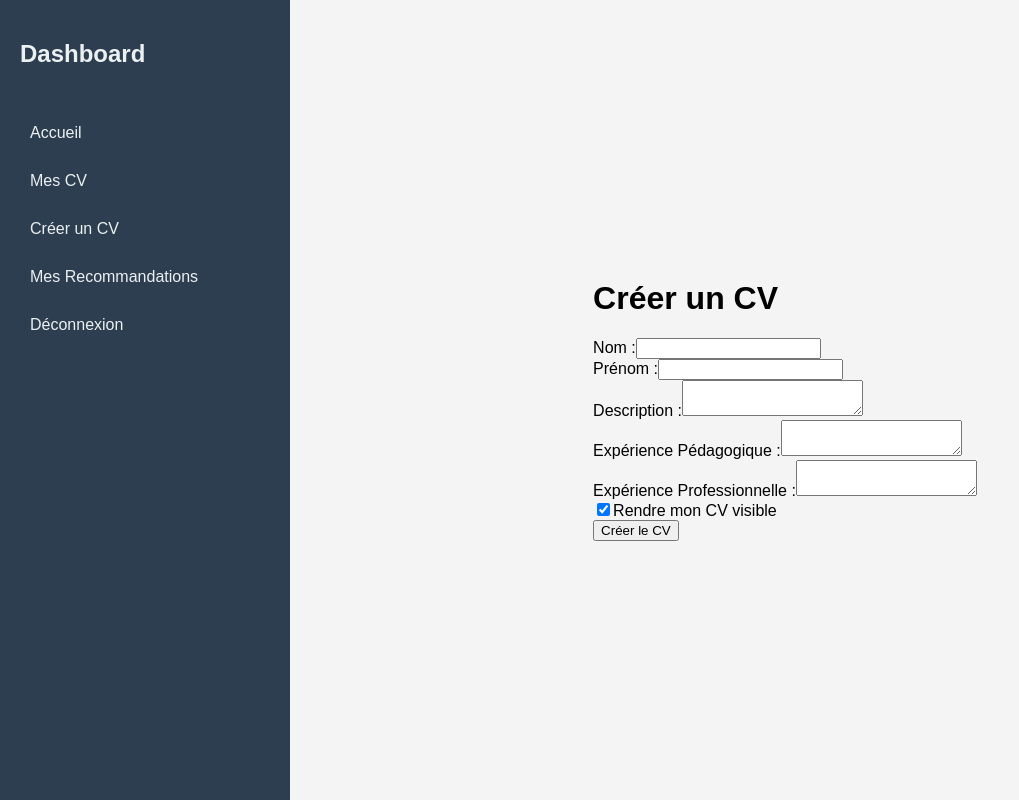
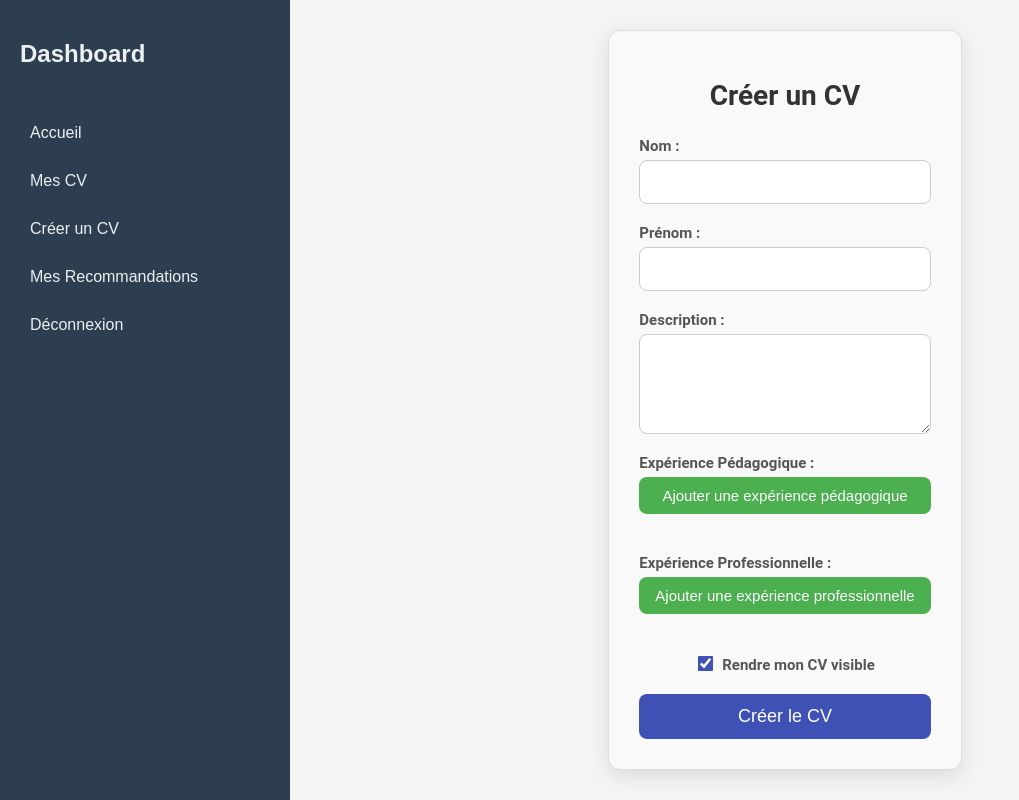
Before and after one commit to lucastreille/CV-TECH-FRONT, a React (Create React App) app: page /dashboard/create-cv in a window 1280 px wide. Shown: the whole page, without its empty margins (0-1019 px from the left). Built offline with nearby package versions, Linux system fonts and the light colour scheme; sample sign-in values are in the browser's storage.

Commit message:
liste experiences CV
update api.jsx

resolve conflit

resolve conflit

```diff
--- /dev/null
+++ b/src/css/CreateCv.css
@@ -0,0 +1,169 @@
+/* Conteneur principal */
+.create-cv-container {
+    max-width: 600px;
+    margin: 50px auto;
+    padding: 30px;
+    background-color: #f9f9f9;
+    box-shadow: 0 6px 20px rgba(0, 0, 0, 0.1);
+    border-radius: 12px;
+    font-family: "Roboto", Arial, sans-serif;
+    border: 1px solid #ddd;
+  }
+
+  /* Titre */
+  .create-cv-title {
+    text-align: center;
+    font-size: 28px;
+    font-weight: bold;
+    color: #333;
+    margin-bottom: 25px;
+  }
+
+  /* Gestion des erreurs */
+  .create-cv-error {
+    color: #e63946;
+    background-color: #fdecec;
+    padding: 10px;
+    border: 1px solid #e63946;
+    border-radius: 8px;
+    margin-bottom: 20px;
+    text-align: center;
+  }
+
+  /* Formulaire */
+  .create-cv-form {
+    display: flex;
+    flex-direction: column;
+    gap: 20px;
+  }
+
+  /* Groupe de champs de formulaire */
+  .form-group {
+    display: flex;
+    flex-direction: column;
+    gap: 5px;
+  }
+
+  .form-label {
+    font-weight: bold;
+    font-size: 15px;
+    color: #555;
+  }
+
+  /* Input et textarea */
+  .form-input,
+  .form-textarea {
+    width: 100%;
+    padding: 12px 14px;
+    font-size: 16px;
+    color: #333;
+    border: 1px solid #ccc;
+    border-radius: 8px;
+    box-sizing: border-box;
+    outline: none;
+    transition: border-color 0.3s, box-shadow 0.3s;
+  }
+
+  .form-input:focus,
+  .form-textarea:focus {
+    border-color: #5c6bc0;
+    box-shadow: 0 0 5px rgba(92, 107, 192, 0.4);
+  }
+
+  /* Textarea spécifique */
+  .form-textarea {
+    min-height: 100px;
+    resize: vertical;
+  }
+
+  /* Gestion des sections d'expérience */
+  .experience-section {
+    margin-bottom: 20px;
+  }
+
+  .experience-item {
+    display: flex;
+    align-items: center;
+    gap: 10px;
+  }
+
+  .experience-item .form-input {
+    flex: 1;
+  }
+
+  /* Boutons */
+  .btn {
+    padding: 10px 16px;
+    border: none;
+    border-radius: 8px;
+    cursor: pointer;
+    font-size: 15px;
+    transition: background-color 0.3s, transform 0.2s;
+  }
+
+  .btn-add {
+    background-color: #4caf50;
+    color: white;
+  }
+
+  .btn-remove {
+    background-color: #f44336;
+    color: white;
+  }
+
+  .btn-submit {
+    width: 100%;
+    background-color: #3f51b5;
+    color: white;
+    font-size: 18px;
+    padding: 12px;
+    border-radius: 8px;
+  }
+
+  .btn-submit:disabled {
+    background-color: #b0bec5;
+    cursor: not-allowed;
+  }
+
+  .btn:hover {
+    transform: scale(1.03);
+  }
+
+  .btn-add:hover {
+    background-color: #43a047;
+  }
+
+  .btn-remove:hover {
+    background-color: #e53935;
+  }
+
+  .btn-submit:hover {
+    background-color: #3949ab;
+  }
+
+  .checkbox-group {
+    display: flex;
+    align-items: center;
+  }
+
+  .form-checkbox {
+    margin-right: 10px;
+    transform: scale(1.2);
+    accent-color: #3f51b5;
+  }
+
+  /* Animation */
+  @keyframes fadeIn {
+    from {
+      opacity: 0;
+      transform: translateY(-10px);
+    }
+    to {
+      opacity: 1;
+      transform: translateY(0);
+    }
+  }
+
+  .create-cv-container {
+    animation: fadeIn 0.5s ease-in-out;
+  }
--- a/src/pages/CreateCv.jsx
+++ b/src/pages/CreateCv.jsx
@@ -1,13 +1,14 @@
 import React, { useEffect, useState } from "react";
 import { useNavigate } from "react-router-dom";
 import api from "../api/api";
+import "../css/CreateCv.css";
 
 const CreateCv = () => {
   const [nom, setNom] = useState("");
   const [prenom, setPrenom] = useState("");
   const [description, setDescription] = useState("");
-  const [experiencePedagogique, setExperiencePedagogique] = useState("");
-  const [experiencePro, setExperiencePro] = useState("");
+  const [experiencePedagogique, setExperiencePedagogique] = useState([]);
+  const [experiencePro, setExperiencePro] = useState([]);
   const [isVisible, setIsVisible] = useState(true);
   const [error, setError] = useState(null);
   const [isSubmitting, setIsSubmitting] = useState(false);
@@ -15,21 +16,45 @@ const CreateCv = () => {
 
   const token = localStorage.getItem("authToken");
 
+  const handleAddExperiencePedagogique = () => {
+    setExperiencePedagogique([...experiencePedagogique, ""]);
+  };
+
+  const handleChangeExperiencePedagogique = (index, value) => {
+    const updatedExperiences = [...experiencePedagogique];
+    updatedExperiences[index] = value;
+    setExperiencePedagogique(updatedExperiences);
+  };
+
+  const handleRemoveExperiencePedagogique = (index) => {
+    const updatedExperiences = experiencePedagogique.filter(
+      (_, i) => i !== index
+    );
+    setExperiencePedagogique(updatedExperiences);
+  };
+
+  const handleChangeExperiencePro = (index, value) => {
+    const updatedExperiences = [...experiencePro];
+    updatedExperiences[index] = value;
+    setExperiencePro(updatedExperiences);
+  };
+
+  const handleRemoveExperiencePro = (index) => {
+    const updatedExperiences = experiencePro.filter((_, i) => i !== index);
+    setExperiencePro(updatedExperiences);
+  };
 
   useEffect(() => {
-
     if (!token) {
       navigate("/");
     }
 
-  // eslint-disable-next-line react-hooks/exhaustive-deps
+    // eslint-disable-next-line react-hooks/exhaustive-deps
   }, []);
 
   const handleSubmit = async (e) => {
-
     e.preventDefault();
     setIsSubmitting(true);
-
 
     try {
       await api.post(
@@ -51,45 +76,57 @@ const CreateCv = () => {
 
       navigate("/");
     } catch (err) {
-      setError("Erreur lors de la création du CV : " + (err.response?.data?.message || err.message));
+      setError(
+        "Erreur lors de la création du CV : " +
+          (err.response?.data?.message || err.message)
+      );
     }
 
     setIsSubmitting(false);
   };
 
   return (
-    <div>
-      <h1>Créer un CV</h1>
+    <div className="create-cv-container">
+      <h1 className="create-cv-title">Créer un CV</h1>
 
-      {error && <div className="error">{error}</div>}
+      {error && <div className="create-cv-error">{error}</div>}
 
-      <form onSubmit={handleSubmit}>
-        <div>
-          <label htmlFor="nom">Nom :</label>
+      <form onSubmit={handleSubmit} className="create-cv-form">
+        <div className="form-group">
+          <label htmlFor="nom" className="form-label">
+            Nom :
+          </label>
           <input
             type="text"
             id="nom"
+            className="form-input"
             value={nom}
             onChange={(e) => setNom(e.target.value)}
             required
           />
         </div>
 
-        <div>
-          <label htmlFor="prenom">Prénom :</label>
+        <div className="form-group">
+          <label htmlFor="prenom" className="form-label">
+            Prénom :
+          </label>
           <input
             type="text"
             id="prenom"
+            className="form-input"
             value={prenom}
             onChange={(e) => setPrenom(e.target.value)}
             required
           />
         </div>
 
-        <div>
-          <label htmlFor="description">Description :</label>
+        <div className="form-group">
+          <label htmlFor="description" className="form-label">
+            Description :
+          </label>
           <textarea
             id="description"
+            className="form-textarea"
             value={description}
             onChange={(e) => setDescription(e.target.value)}
             required
@@ -97,30 +134,75 @@ const CreateCv = () => {
           />
         </div>
 
-        <div>
-          <label htmlFor="experiencePedagogique">Expérience Pédagogique :</label>
-          <textarea
-            id="experiencePedagogique"
-            value={experiencePedagogique}
-            onChange={(e) => setExperiencePedagogique(e.target.value)}
-            required
-          />
+        <div className="form-group experience-section">
+          <label className="form-label">Expérience Pédagogique :</label>
+          {experiencePedagogique.map((exp, index) => (
+            <div key={index} className="experience-item">
+              <input
+                type="text"
+                className="form-input"
+                value={exp}
+                onChange={(e) =>
+                  handleChangeExperiencePedagogique(index, e.target.value)
+                }
+                placeholder={`Expérience pédagogique ${index + 1}`}
+                required
+              />
+              <button
+                type="button"
+                className="btn btn-remove"
+                onClick={() => handleRemoveExperiencePedagogique(index)}
+              >
+                Supprimer
+              </button>
+            </div>
+          ))}
+          <button
+            type="button"
+            className="btn btn-add"
+            onClick={handleAddExperiencePedagogique}
+          >
+            Ajouter une expérience pédagogique
+          </button>
         </div>
 
-        <div>
-          <label htmlFor="experiencePro">Expérience Professionnelle :</label>
-          <textarea
-            id="experiencePro"
-            value={experiencePro}
-            onChange={(e) => setExperiencePro(e.target.value)}
-            required
-          />
+        <div className="form-group experience-section">
+          <label className="form-label">Expérience Professionnelle :</label>
+          {experiencePro.map((exp, index) => (
+            <div key={index} className="experience-item">
+              <input
+                type="text"
+                className="form-input"
+                value={exp}
+                onChange={(e) =>
+                  handleChangeExperiencePro(index, e.target.value)
+                }
+                placeholder={`Expérience professionnelle ${index + 1}`}
+                required
+              />
+              <button
+                type="button"
+                className="btn btn-remove"
+                onClick={() => handleRemoveExperiencePro(index)}
+              >
+                Supprimer
+              </button>
+            </div>
+          ))}
+          <button
+            type="button"
+            className="btn btn-add"
+            onClick={() => setExperiencePro([...experiencePro, ""])}
+          >
+            Ajouter une expérience professionnelle
+          </button>
         </div>
 
-        <div>
-          <label>
+        <div className="form-group checkbox-group">
+          <label className="form-label">
             <input
               type="checkbox"
+              className="form-checkbox"
               checked={isVisible}
               onChange={() => setIsVisible(!isVisible)}
             />
@@ -128,7 +210,11 @@ const CreateCv = () => {
           </label>
         </div>
 
-        <button type="submit" disabled={isSubmitting}>
+        <button
+          type="submit"
+          className="btn btn-submit"
+          disabled={isSubmitting}
+        >
           {isSubmitting ? "Création en cours..." : "Créer le CV"}
         </button>
       </form>
```
Also changed, not shown: src/pages/DetailsCv.jsx (+24 -10 lines).
